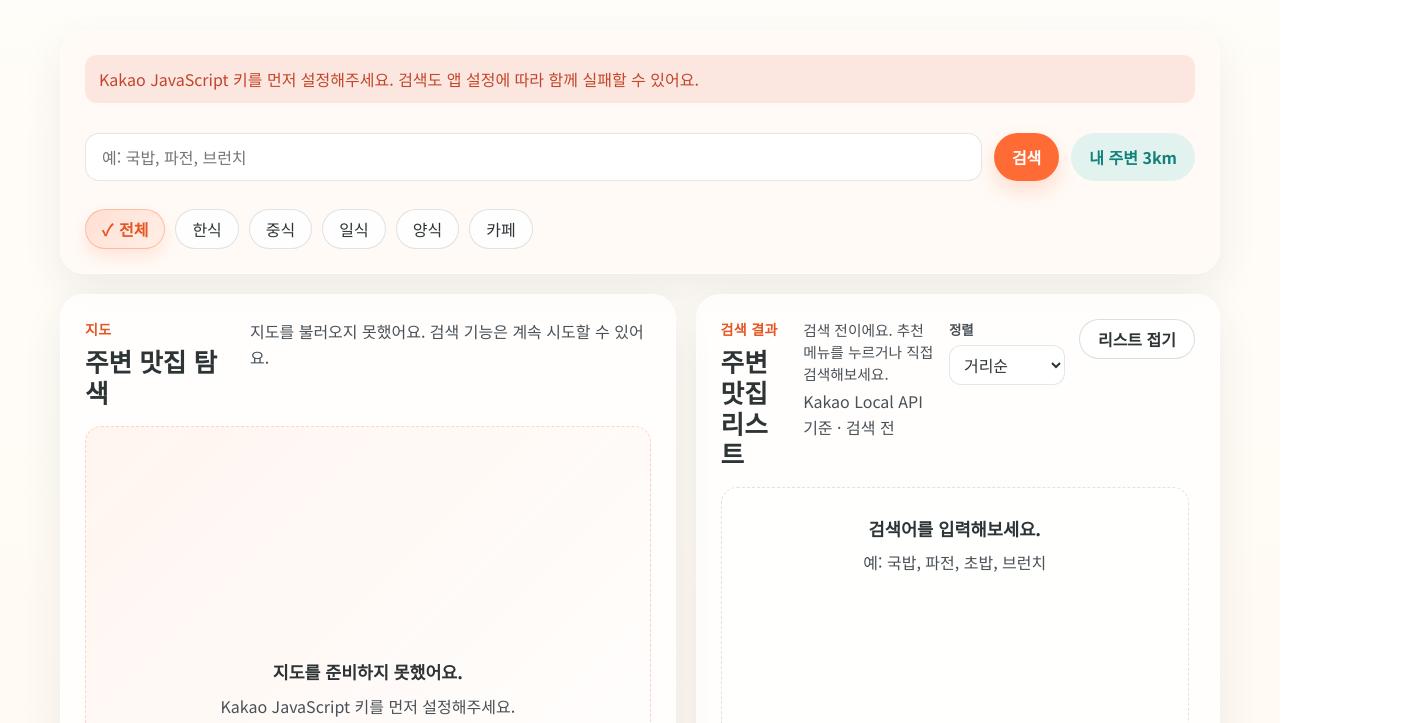
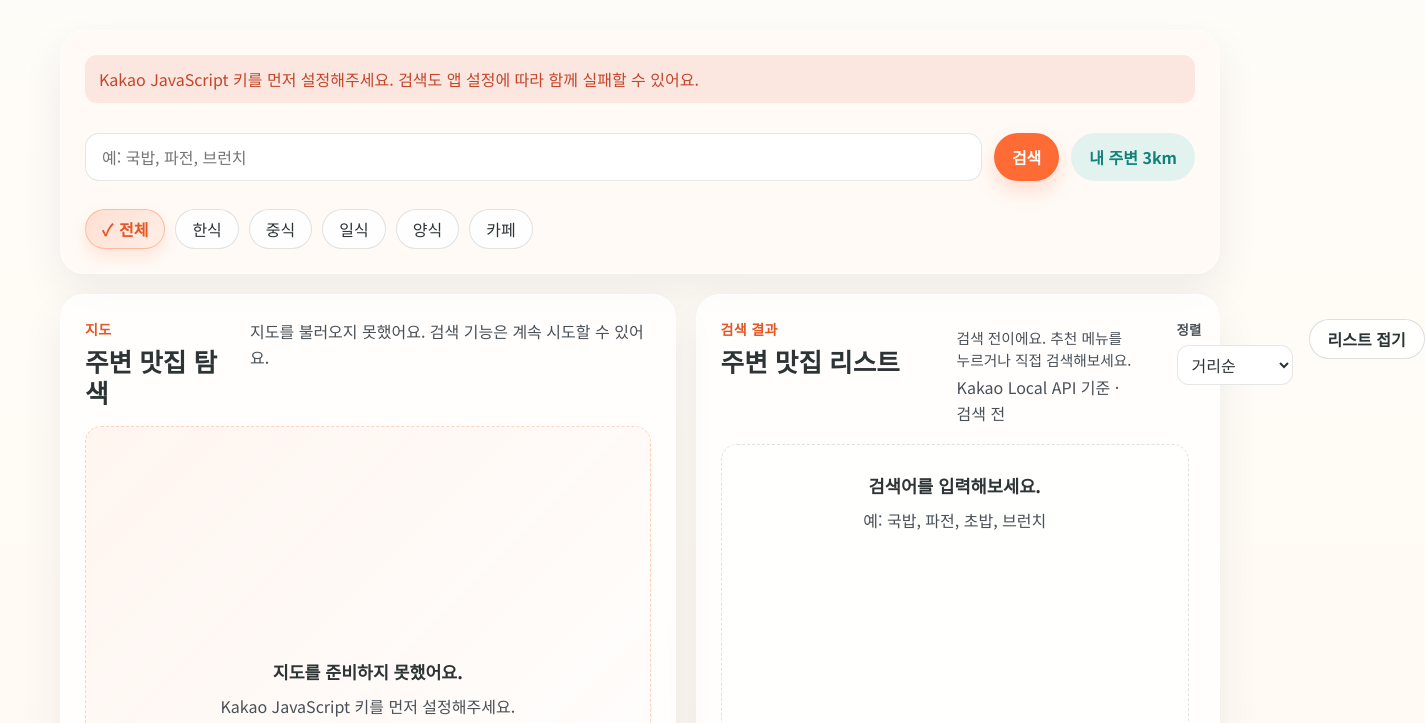
Before and after one commit to tmdry4530/kosta-ajax, a plain HTML site: page search.html in a window 1280 px wide. Shown: the part 77-800 px from the top of the page, 1425 px wide, since content can reach past the window. Drawn offline with nearby package versions, Linux system fonts and the light colour scheme.

Commit message:
style: rebalance the search results header layout

```diff
--- a/css/search.css
+++ b/css/search.css
@@ -507,6 +507,29 @@
     grid-template-columns: minmax(0, 1.08fr) minmax(340px, 0.92fr);
   }
 
+  .results-header {
+    align-items: start;
+    display: grid;
+    gap: 16px;
+    grid-template-columns: minmax(220px, 1.1fr) minmax(180px, 0.9fr) minmax(140px, 176px) auto;
+  }
+
+  .results-header > :first-child {
+    min-width: 0;
+  }
+
+  .results-header .section-title {
+    font-size: clamp(1.35rem, 2vw, 2.2rem);
+    line-height: 1.15;
+    word-break: keep-all;
+  }
+
+  .results-meta {
+    justify-items: start;
+    max-width: 220px;
+    padding-top: 8px;
+  }
+
   .map-panel {
     display: flex;
     flex-direction: column;
```
